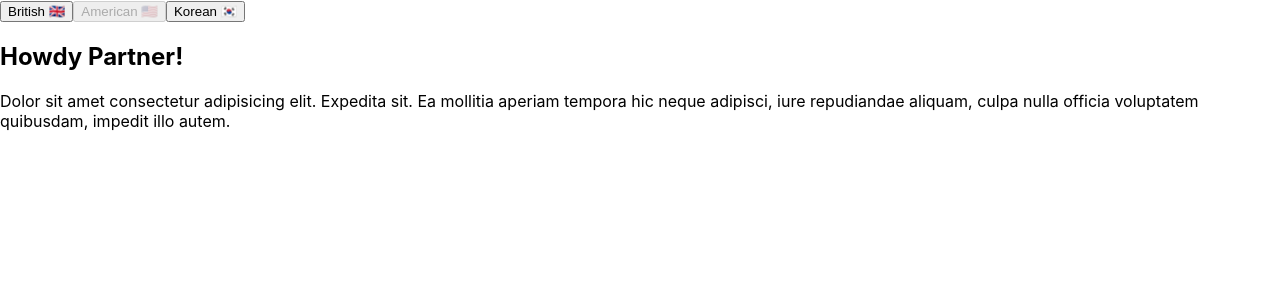
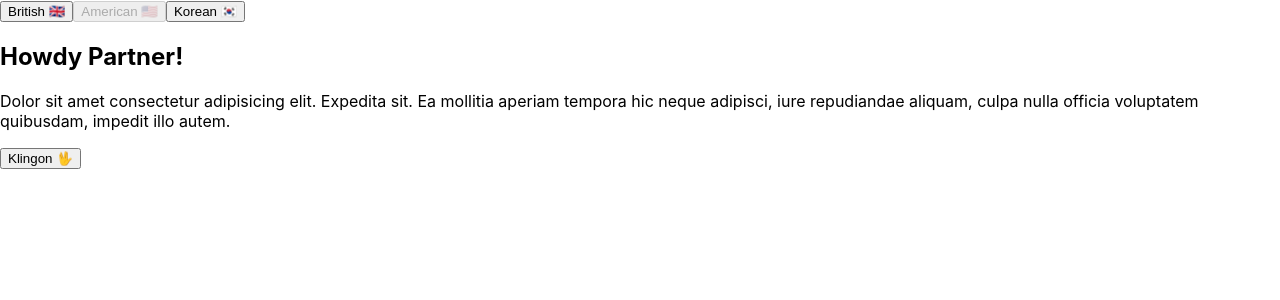
Before and after one commit to Jurkel/Sally-Resume, a React (Create React App) app in the folder react-playground/: page / in a window 1280 px wide. Shown: the top 300 px of the page. Built offline with nearby package versions, Linux system fonts and the light colour scheme.

Commit message:
before api context

```diff
--- a/react-playground/src/lang-context/AppLang.js
+++ b/react-playground/src/lang-context/AppLang.js
@@ -13,7 +13,8 @@
   }
   render() {
     const contextValue = {
-      lang: this.state.lang
+      lang: this.state.lang,
+      setLang: this.handleSetLang,
     }
     return (
       <LanguageContext.Provider
--- a/react-playground/src/lang-context/GreatGrandChild.js
+++ b/react-playground/src/lang-context/GreatGrandChild.js
@@ -10,6 +10,12 @@
       <section>
         <h2>{copy.title}</h2>
         <p>{copy.body}</p>
+        <button
+          onClick={() => this.context.setLang('klingon')}
+        >
+          Klingon{' '}
+          <span role='img' aria-label='klingon'>🖖</span>
+        </button>
       </section>
     )
   }
--- a/react-playground/src/lang-context/LanguageContext.js
+++ b/react-playground/src/lang-context/LanguageContext.js
@@ -1,7 +1,10 @@
 import React from 'react'
 
 const LanguageContext = React.createContext({
-  lang: window.navigator.language
+  lang: window.navigator.language,
+  setLang: () => {
+
+  }
 })
 
 export default LanguageContext
--- a/react-playground/src/lang-context/languageSpecificCopy.js
+++ b/react-playground/src/lang-context/languageSpecificCopy.js
@@ -12,6 +12,10 @@
     title: '폴더 목록',
     body: '당근은 리베이트를 강화. 를 가졌어요. 여기에도시에 열립니다이 부드러움을 얻으려면, 권리 그 중 일부를 거부하는 일부 사람들에게 즐거움의 의무의 잘못은, 이전의 목적에 장애물이 없다.'
   },
+  'klingon': {
+    title: 'qaH jaj QaQ!!',
+    body: `amet consectetur adipisicing elit ba'choH dolor.expedita ba'choH. ea mollitia aperiam tempora Here neque adipisci, iure repudiandae aliquam, culpa nulla officia voluptatem quibusdam, impedit illo autem!`,
+  },
 }
 
 export default languageSpecificCopy
```
